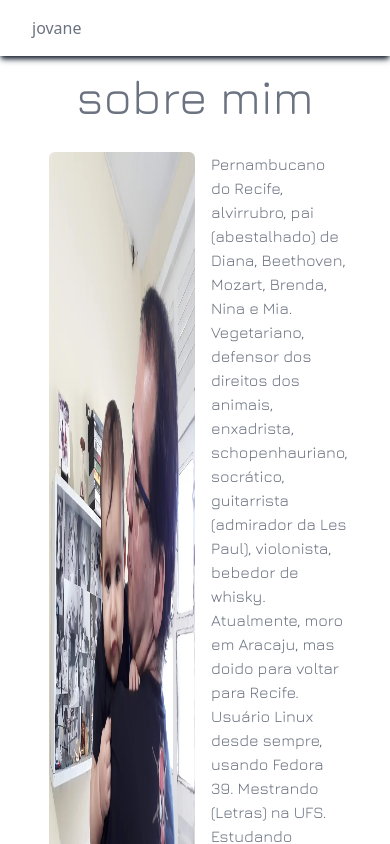
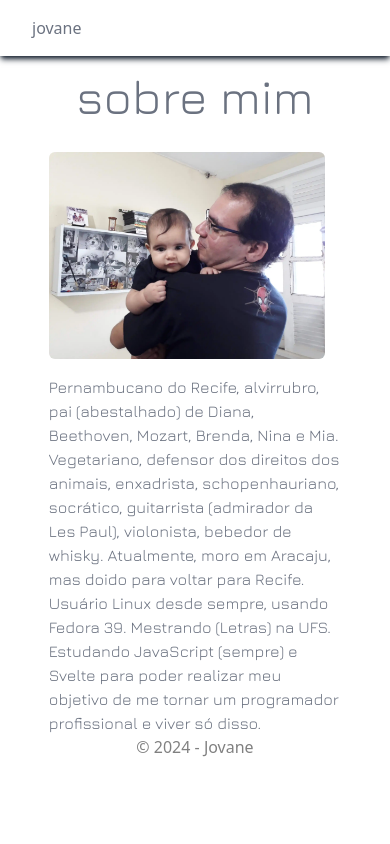
Before and after one commit to jcgsr/mar-SveltePortfolio, a SvelteKit app: page /sobre in a window 390 px wide. Shown: the top 844 px of the page. Built offline with nearby package versions, Linux system fonts and the light colour scheme; some icons are missing; a web font is replaced by a local one.

Commit message:
mobile sobre picture resize, close menu on toggle

```diff
--- a/src/components/header.svelte
+++ b/src/components/header.svelte
@@ -32,14 +32,17 @@
 					: 'hidden'}"
 			>
 				<a
+					on:click={toggleNavbar}
 					class="text-gray-500 hover:bg-gray-500 hover:text-gray-50 transition transform duration-500 ease-in-out p-2 group-hover:mr-8"
 					href="/projetos">projetos</a
 				>
 				<a
+					on:click={toggleNavbar}
 					class="text-gray-500 hover:bg-gray-500 hover:text-gray-50 transition transform duration-500 ease-in-out p-2 group-hover:mr-8"
 					href="/#contatos">contatos</a
 				>
 				<a
+					on:click={toggleNavbar}
 					class="text-gray-500 hover:bg-gray-500 hover:text-gray-50 transition transform duration-500 ease-in-out p-2 group-hover:mr-8"
 					href="/sobre">sobre</a
 				>
--- a/src/routes/sobre/+page.svelte
+++ b/src/routes/sobre/+page.svelte
@@ -4,8 +4,8 @@
 
 <section class="w-3/4 m-auto text-gray-500">
 	<h1 class="text-center text-5xl p-4 mb-4 font-jura">sobre mim</h1>
-	<div class="sobre flex flex-row">
-		<img class="w-2/4 mr-4 rounded-md" src={jd} alt="Foto de Jovane e Diana" />
+	<div class="sobre flex flex-col md:flex-row">
+		<img class="w-4/4 mb-4 md:w-2/4 mr-4 rounded-md" src={jd} alt="Foto de Jovane e Diana" />
 		<p class="font-jura">
 			Pernambucano do Recife, alvirrubro, pai (abestalhado) de Diana, Beethoven, Mozart, Brenda,
 			Nina e Mia. Vegetariano, defensor dos direitos dos animais, enxadrista, schopenhauriano,
```
